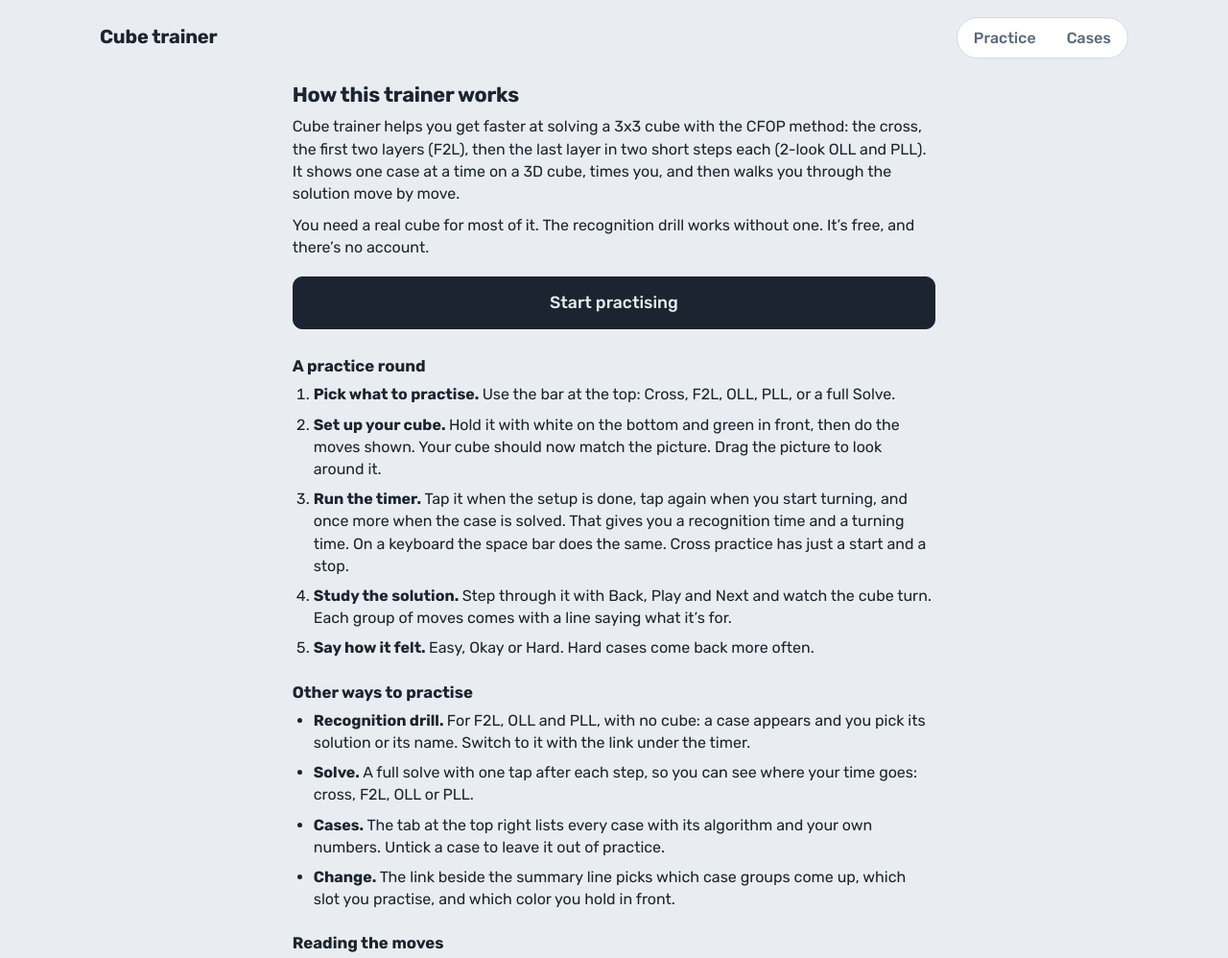
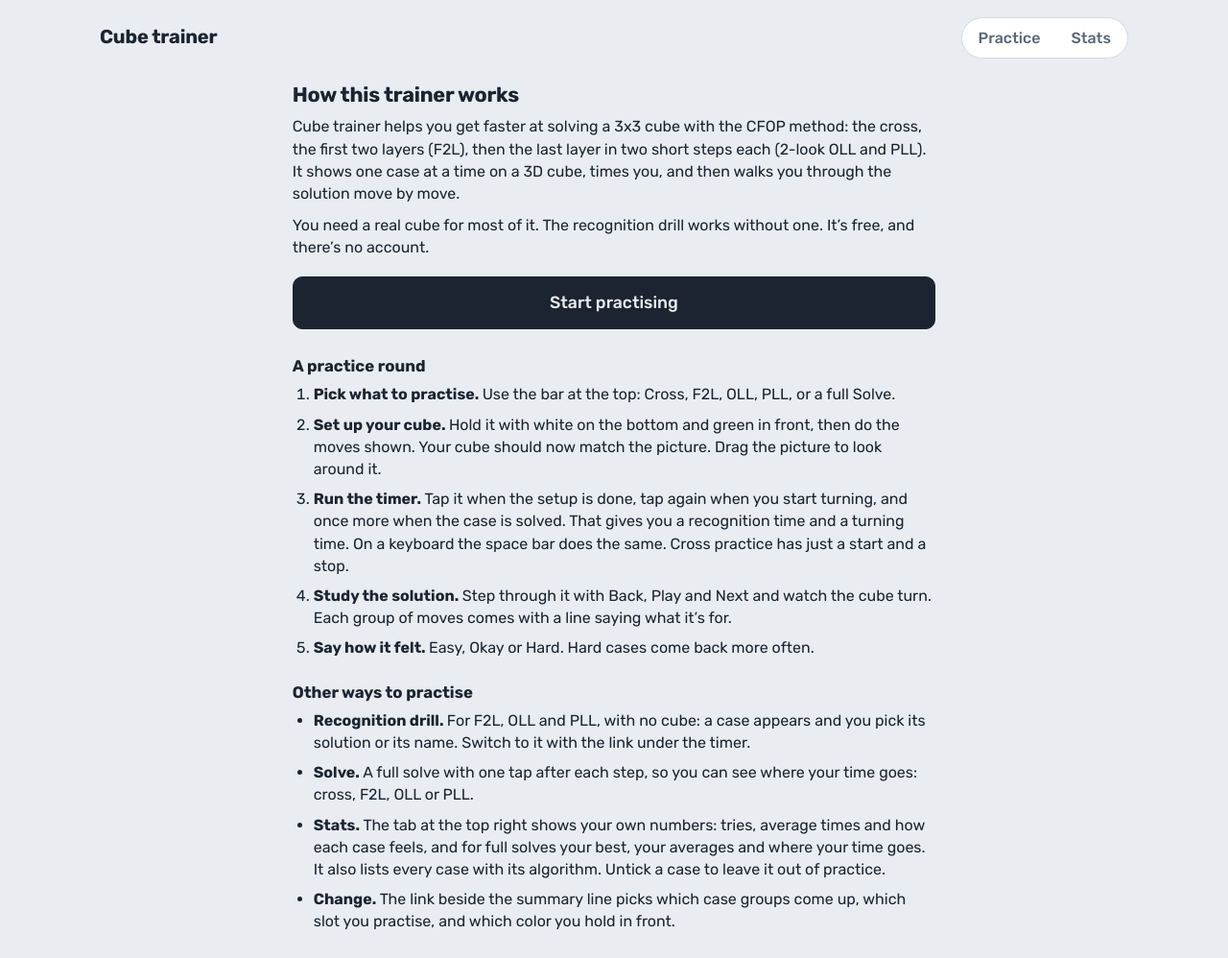
Before and after one commit to brunskito/cube-trainer, a website: page site/index.html in a window 1280 px wide. Shown: the top 998 px of the page at 96% size. Drawn offline with Linux system fonts and the light colour scheme.

Commit message:
Rename the Cases tab to Stats
People look for their numbers under "Stats"; the case list stays in
the same tab. The guide's description of the tab is updated to match.

Co-Authored-By: Claude Fable 5.2 <noreply@anthropic.com>
Claude-Session: https://claude.ai/code/session_01DrvqE4Z2tMSkii9JBQutgf

```diff
--- a/site/index.html
+++ b/site/index.html
@@ -262,7 +262,7 @@ h1{white-space:nowrap}
   <h1>Cube trainer</h1>
   <nav role="tablist" aria-label="Views">
     <button role="tab" id="tab-practice" aria-selected="true">Practice</button>
-    <button role="tab" id="tab-cases" aria-selected="false">Cases</button>
+    <button role="tab" id="tab-cases" aria-selected="false">Stats</button>
   </nav>
 </header>
 <section id="practice"></section>
@@ -1417,7 +1417,7 @@ function renderGuide() {
     el('ul', {},
       li('Recognition drill. ', 'For F2L, OLL and PLL, with no cube: a case appears and you pick its solution or its name. Switch to it with the link under the timer.'),
       li('Solve. ', 'A full solve with one tap after each step, so you can see where your time goes: cross, F2L, OLL or PLL.'),
-      li('Cases. ', 'The tab at the top right lists every case with its algorithm and your own numbers. Untick a case to leave it out of practice.'),
+      li('Stats. ', 'The tab at the top right shows your own numbers: tries, average times and how each case feels, and for full solves your best, your averages and where your time goes. It also lists every case with its algorithm. Untick a case to leave it out of practice.'),
       li('Change. ', 'The link beside the summary line picks which case groups come up, which slot you practise, and which color you hold in front.')),
     el('h2', {}, 'Reading the moves'),
     el('p', {}, 'Each letter is one face, turned a quarter turn clockwise as if you were looking straight at that face: R right, L left, U top, D bottom, F front, B back. An apostrophe (R\') means counter-clockwise and a 2 (R2) means a half turn. A lowercase y means turn the whole cube the way a U move goes.'),
```
